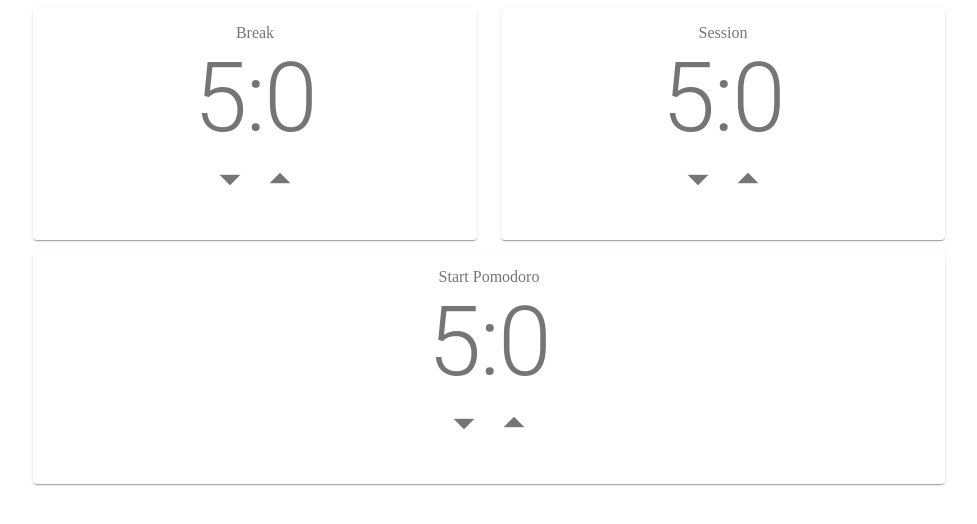
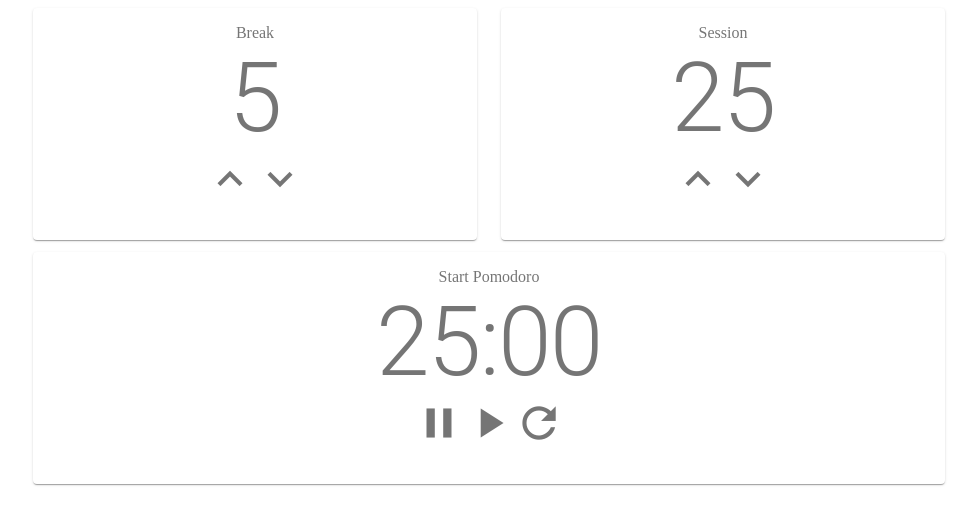
Before and after one commit to prokawsar/frontend-projects-freecodecamp, a React (Create React App) app in the folder Pomodoro_Clock/: page / in a window 1280 px wide. Shown: the top 524 px of the page, without its empty margins (151-1128 px from the left). Built offline with nearby package versions, Linux system fonts and the light colour scheme.

Commit message:
make separate comp, added events

```diff
--- a/Pomodoro_Clock/src/App.js
+++ b/Pomodoro_Clock/src/App.js
@@ -1,6 +1,8 @@
-import React from 'react';
+import React, {useState} from 'react';
 import {Container, Grid} from '@material-ui/core';
 import TimeSetter from './components/TimeSetter';
+import Break from './components/Break';
+import Session from './components/Session';
 
 const App = () => {
   const _data = {
@@ -21,18 +23,31 @@
   const _session = _data.session;
   const _main = _data.main;
 
+  const [minute, setMinute] = useState(
+    25
+  );
+  let second = 0;
+
+  const handleIncrement = () => {
+    setMinute(currentMinute => currentMinute < 60 ? currentMinute + 1 : currentMinute)
+  }
+  const handleDecrement = () => {
+    setMinute(currentMinute => currentMinute > 0 ? currentMinute - 1 : currentMinute)
+  }
+
+
   return (
     <div>
       <Container maxWidth="md">
 
       {/* <Grid container spacing={3} align="center" direction="column" justify="center"> */}
         <Grid container spacing={3}>
-          <TimeSetter conf={_break} />
-          <TimeSetter conf={_session} />
+          <Break conf={_break} />
+          <Session conf={_session} minute={minute} second={second} onClickIncrement={handleIncrement} onClickDecrement={handleDecrement}/>
         </Grid>
 
         <Grid container spacing={3}>
-          <TimeSetter conf={_main} />
+          <TimeSetter conf={_main} minute={minute} second={second} />
         </Grid>
       {/* </Grid> */}
       </Container>
--- /dev/null
+++ b/Pomodoro_Clock/src/components/Break.js
@@ -0,0 +1,46 @@
+import React, {useState} from 'react';
+import { makeStyles } from '@material-ui/core/styles';
+import {Grid, Paper, Typography, Icon } from '@material-ui/core';
+
+const useStyles = makeStyles(theme => ({
+  root: {
+    flexGrow: 1,
+  },
+  paper: {
+    padding: theme.spacing(2),
+    textAlign: 'center',
+    color: theme.palette.text.secondary,
+    height: 200
+  },
+}));
+
+
+const TimeSetter = (props) => {
+  const [minute, setMinute] = useState(
+    5
+  );
+  const classes = useStyles();
+  const  {text, size} = props.conf;
+
+  const handleIncrement = () => {
+    setMinute(currentMinute => currentMinute < 60 ? currentMinute + 1 : currentMinute)
+  }
+  const handleDecrement = () => {
+    setMinute(currentMinute => currentMinute > 0 ? currentMinute - 1 : currentMinute)
+  }
+
+  return (
+    <Grid item xs={size} >
+      <Paper className={classes.paper}>{text}
+        <Typography variant="h1" > {minute} </Typography>
+
+        <Icon style={{ fontSize: 50, cursor: 'pointer' }} onClick={handleIncrement}>expand_less</Icon>
+        <Icon style={{ fontSize: 50, cursor: 'pointer'}} onClick={handleDecrement}>expand_more</Icon>
+
+      </Paper>
+    </Grid>
+  );
+
+}
+
+export default TimeSetter;
--- /dev/null
+++ b/Pomodoro_Clock/src/components/Session.js
@@ -0,0 +1,36 @@
+import React, {useState} from 'react';
+import { makeStyles } from '@material-ui/core/styles';
+import {Grid, Paper, Typography, Icon } from '@material-ui/core';
+
+const useStyles = makeStyles(theme => ({
+  root: {
+    flexGrow: 1,
+  },
+  paper: {
+    padding: theme.spacing(2),
+    textAlign: 'center',
+    color: theme.palette.text.secondary,
+    height: 200
+  },
+}));
+
+
+const TimeSetter = (props) => {
+  const classes = useStyles();
+  const  {text, size} = props.conf;
+
+  return (
+    <Grid item xs={size} >
+      <Paper className={classes.paper}>Session
+        <Typography variant="h1" > {props.minute} </Typography>
+
+        <Icon style={{ fontSize: 50, cursor: 'pointer' }} onClick={props.onClickIncrement}>expand_less</Icon>
+        <Icon style={{ fontSize: 50, cursor: 'pointer'}} onClick={props.onClickDecrement}>expand_more</Icon>
+
+      </Paper>
+    </Grid>
+  );
+
+}
+
+export default TimeSetter;
--- a/Pomodoro_Clock/src/components/TimeSetter.js
+++ b/Pomodoro_Clock/src/components/TimeSetter.js
@@ -16,27 +16,29 @@
 
 
 const TimeSetter = (props) => {
-  const [minute, setMinute] = useState(
-    5
-  );
-  let second = 0;
+
   const classes = useStyles();
   const  {text, size} = props.conf;
+  let {minute, second} = props
 
-  const handleIncrement = () => {
-    setMinute(currentMinute => currentMinute < 60 ? currentMinute + 1 : currentMinute)
+  const handlePause = () => {
+    // setMinute(currentMinute => currentMinute < 60 ? currentMinute + 1 : currentMinute)
   }
-  const handleDecrement = () => {
-    setMinute(currentMinute => currentMinute > 0 ? currentMinute - 1 : currentMinute)
+  const handlePlay = ({minute, second}) => {
+
+  }
+  const handleRefresh = (minute, second) => {
+    // setMinute(currentMinute => currentMinute < 60 ? currentMinute + 1 : currentMinute)
   }
 
   return (
     <Grid item xs={size} >
       <Paper className={classes.paper}>{text}
-        <Typography variant="h1" > {minute}:{second}</Typography>
+        <Typography variant="h1" > {minute}:{('0' + second).slice(-2)}</Typography>
 
-        <Icon style={{ fontSize: 50, cursor: 'pointer' }} onClick={handleDecrement}>arrow_drop_down</Icon>
-        <Icon style={{ fontSize: 50, cursor: 'pointer'}} onClick={handleIncrement}>arrow_drop_up</Icon>
+        <Icon style={{ fontSize: 50, cursor: 'pointer' }} onClick={handlePause}>pause</Icon>
+        <Icon style={{ fontSize: 50, cursor: 'pointer'}} onClick={handlePlay}>play_arrow</Icon>
+        <Icon style={{ fontSize: 50, cursor: 'pointer'}} onClick={handleRefresh}>refresh</Icon>
 
       </Paper>
     </Grid>
```
